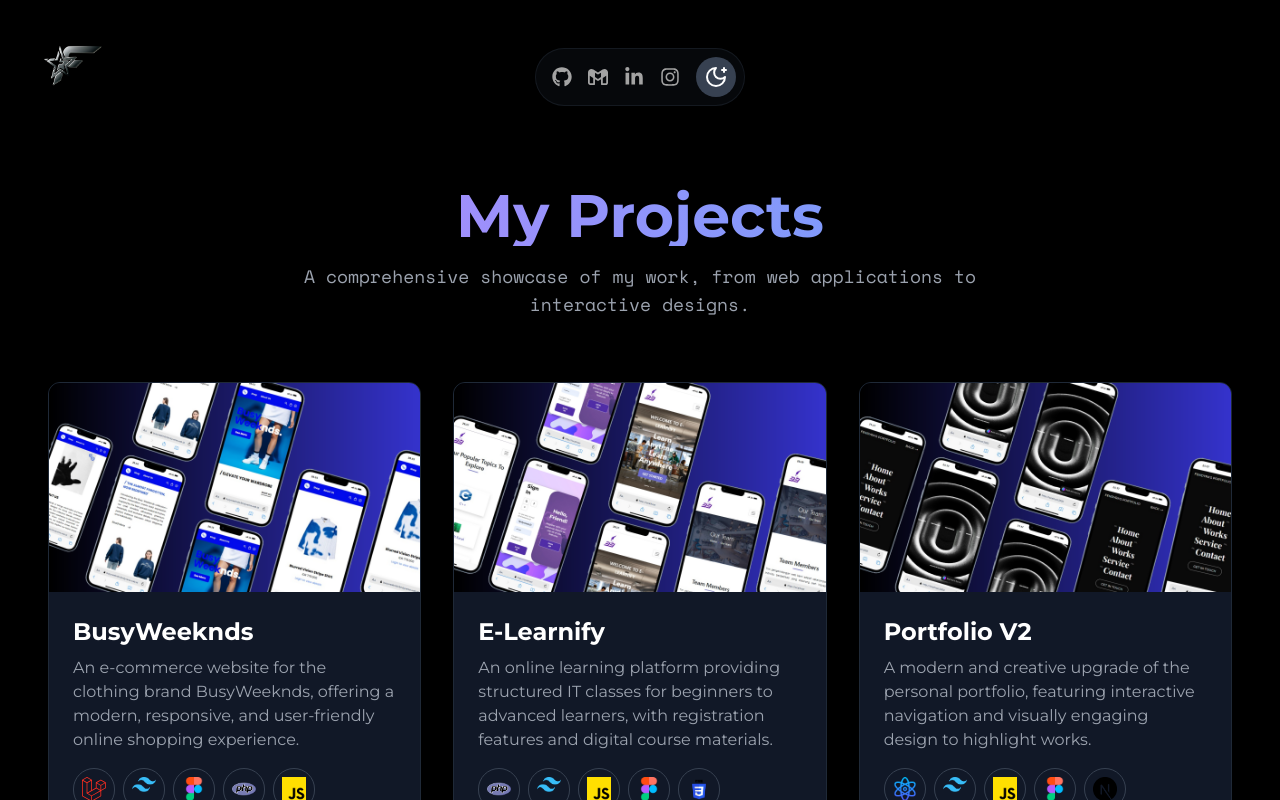
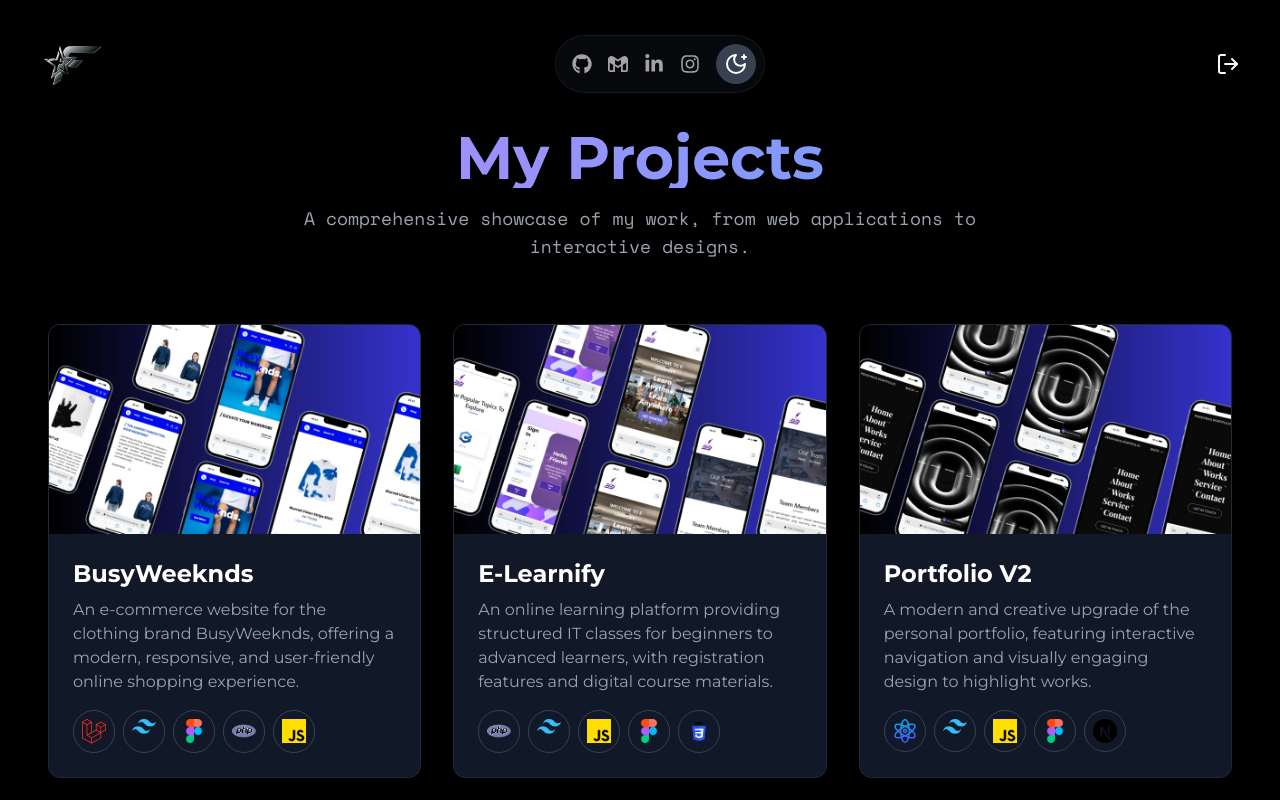
Before and after one commit to Fendyra/my-portfolio, a Next.js app: page /works in a window 1280 px wide. Shown: the top 800 px of the page. Built offline with nearby package versions, Linux system fonts and the light colour scheme.

Commit message:
Update Page Works

```diff
--- a/src/app/works/page.jsx
+++ b/src/app/works/page.jsx
@@ -4,7 +4,7 @@ import React, { useState } from "react";
 import { motion } from "framer-motion";
 import Image from "next/image";
 import Link from "next/link";
-import { FiExternalLink, FiGithub } from "react-icons/fi";
+import { FiExternalLink, FiGithub, FiLogOut } from "react-icons/fi";
 import HeaderIcons from "../component/header";
 
 // Import font
@@ -115,7 +115,8 @@ const WorksPage = () => {
       className={`min-h-screen bg-white dark:bg-black text-gray-900 dark:text-white relative p-6 sm:p-12 ${montserrat.className}`}
     >
       <div className="fixed top-6 left-0 w-full px-4 md:px-8 z-50 flex items-center">
-          <Link href="/main">
+        {/* Logo FendyFolio di kiri */}
+        <Link href="/">
           <Image
             src="/assets/logo-portfolio.png"
             alt="Portfolio Logo"
@@ -124,12 +125,26 @@ const WorksPage = () => {
             style={{ cursor: "pointer" }}
           />
         </Link>
-        </div>
 
+        {/* Ikon sosial di tengah */}
         <div className="flex-grow flex justify-center">
           <HeaderIcons />
         </div>
 
+        {/* Tombol menu dan tombol exit di kanan */}
+        <div className="flex items-center gap-4">
+          <Link href="/main">
+            <button
+              className="z-50 p-2 rounded-md focus:outline-none focus:ring-2 focus:ring-offset-2 focus:ring-foreground"
+              aria-label="Kembali ke Portofolio Utama"
+            >
+              <FiLogOut size={24} className="text-foreground" />
+            </button>
+          </Link>
+        </div>
+      </div>
+
+      {/* Konten utama halaman */}
       <div className="container mx-auto mt-20">
         <motion.header
           className="text-center mb-16"
```
Lines whose indentation alone changed are shown as unchanged.
